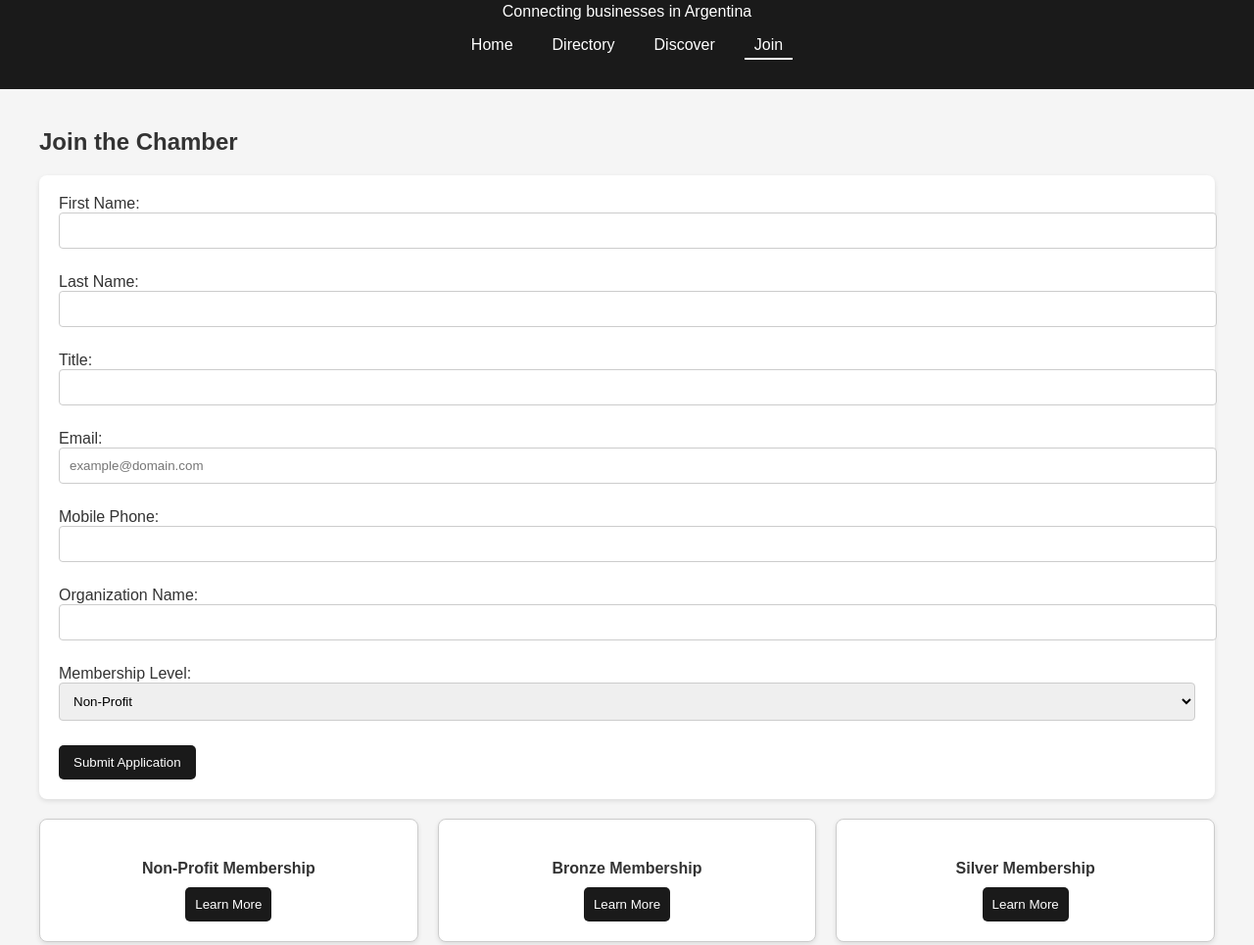
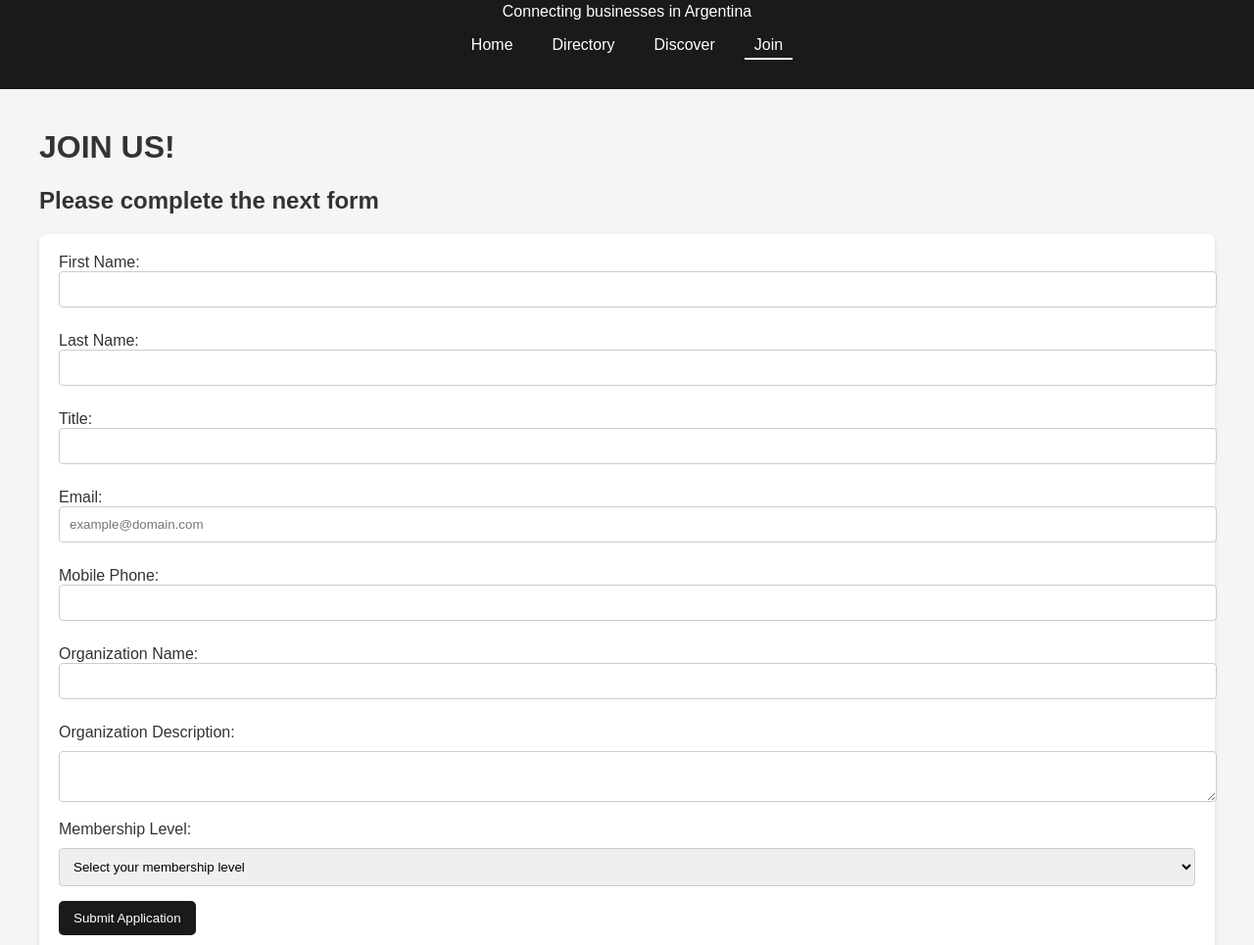
Before and after one commit to ohangl/wdd231, a plain HTML site: page chamber/join.html in a window 1280 px wide. Shown: the part 97-1062 px from the top of the page at 98% size. Drawn offline with Linux system fonts and the light colour scheme.

Commit message:
w04-join page

```diff
--- a/chamber/join.html
+++ b/chamber/join.html
@@ -32,7 +32,8 @@
     </header>
 
     <main>
-        <h2>Join the Chamber</h2>
+        <h1>JOIN US!</h1>
+        <h2>Please complete the next form</h2>
         <form action="thankyou.html" method="get">
             <label>
                 First Name:
@@ -58,15 +59,20 @@
                 Organization Name:
                 <input type="text" name="organization" required title="Organization Name" autocomplete="organization">
             </label>
-            <label>
-                Membership Level:
-                <select name="membership_level" required>
-                    <option value="NP">Non-Profit</option>
-                    <option value="Bronze">Bronze</option>
-                    <option value="Silver">Silver</option>
-                    <option value="Gold">Gold</option>
-                </select>
-            </label>
+            <label for="organization_description">
+                Organization Description:</label>
+            <textarea id="organization_description" name="organization_description" title="Organization Description"></textarea>
+
+
+            <label for="membership_level">Membership Level:</label>
+                 <select id="membership_level" name="membership_level" required>
+                     <option value="" disabled selected>Select your membership level</option>
+                     <option value="NP">Non-Profit</option>
+                     <option value="Bronze">Bronze</option>
+                     <option value="Silver">Silver</option>
+                     <option value="Gold">Gold</option>
+                 </select>
+
             <input type="hidden" name="timestamp" id="timestamp">
             <button type="submit">Submit Application</button>
         </form>
```
